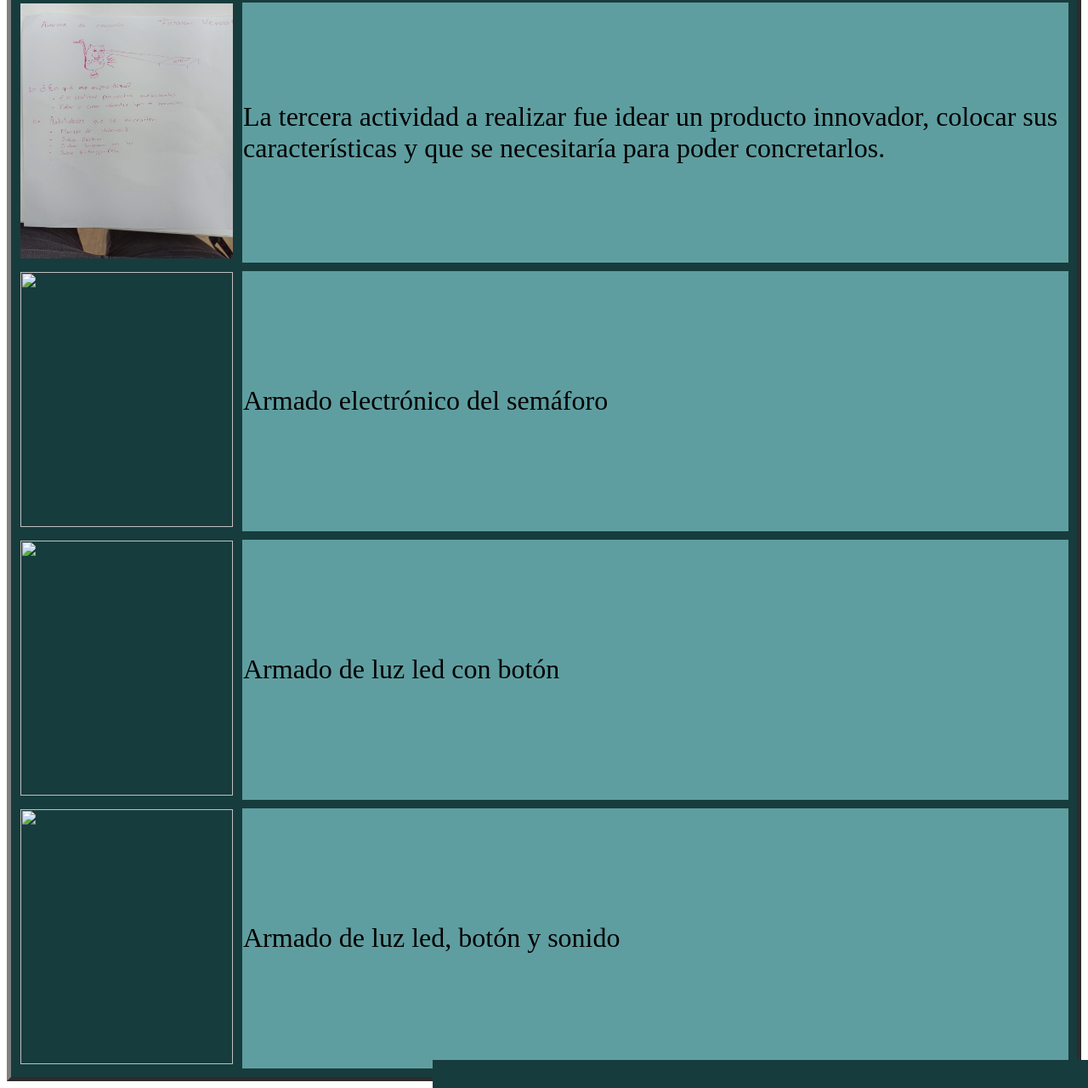
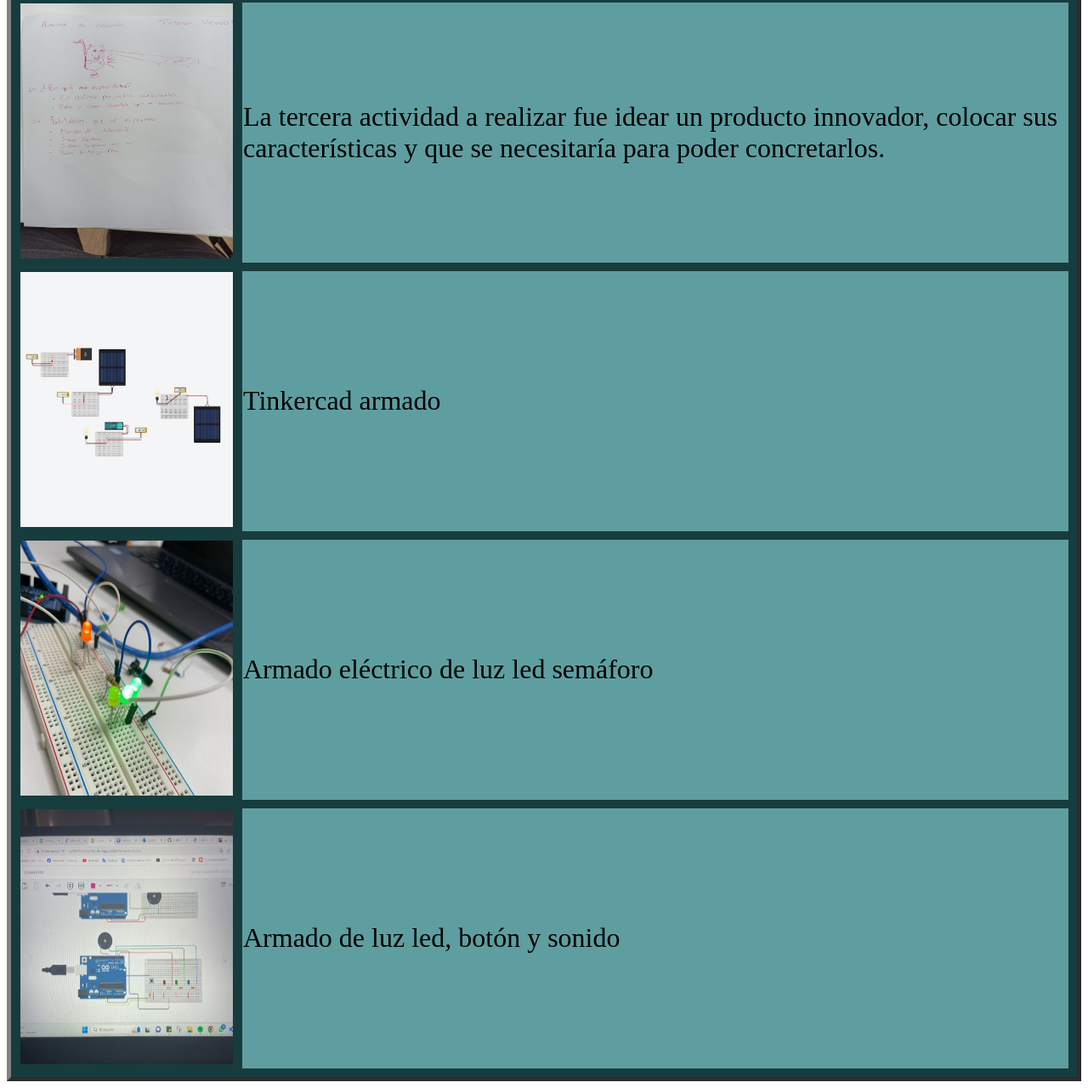
Before and after one commit to FabianVerastegui/FabianPW, a plain HTML site: page index.html in a window 1280 px wide. Shown: the part 1040-2320 px from the top of the page at 85% size. Drawn offline with Linux system fonts and the light colour scheme.

Commit message:
prom 2.1

```diff
--- a/index.html
+++ b/index.html
@@ -40,23 +40,23 @@
                         se necesitaría para poder concretarlos. </td>
                     <tr>
                         <td style="border: cadetblue;">
-                        <img height="300" width="250" src=""> </img>
+                        <img height="300" width="250" src="./actividad 1.jpg"> </img>
                         </td>
                         <td style="background-color: cadetblue; font-size: 200%; border: aquamarine;">
-                        Armado electrónico del semáforo
+                        Tinkercad armado
                         </td>
                     </tr>
                     <tr>
                         <td style="border: cadetblue;">
-                        <img height="300" width="250" src="">
+                        <img height="300" width="250" src="./actividad 2.jpg">
                         </td>
                         <td style="background-color: cadetblue; font-size: 200%; border: aquamarine;">
-                        Armado de luz led con botón
+                        Armado eléctrico de luz led semáforo
                         </td>
                     </tr>
                     <tr>
                         <td style="border: cadetblue;">
-                        <img height="300" width="250" src="">
+                        <img height="300" width="250" src="./actividad 3.jpg">
                         </td>
                         <td style="background-color: cadetblue; font-size: 200%; border: aquamarine;">
                         Armado de luz led, botón y sonido</td>
```
Also changed, not shown: actividad 1.jpg (added), actividad 2.jpg (added), actividad 3.jpg (added).
